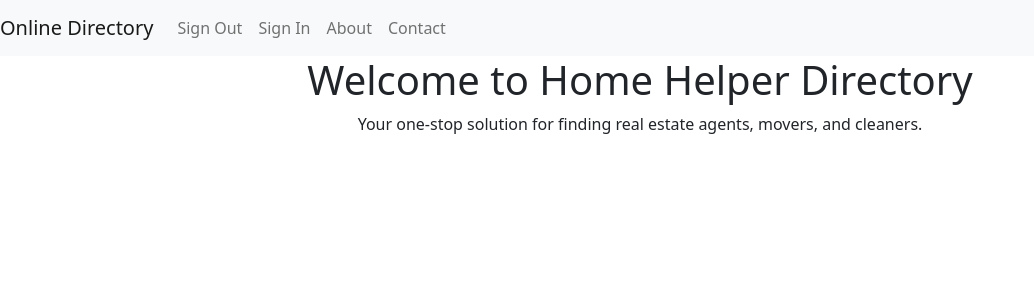
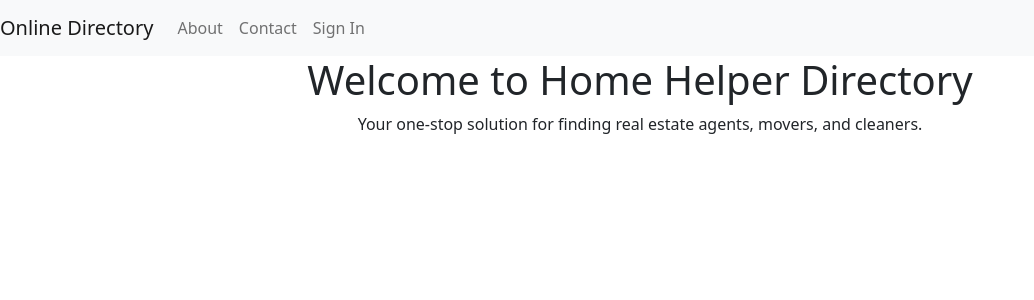
Before and after one commit to samlan24/online-directory, a Flask app: page /about in a window 1280 px wide. Shown: the top 300 px of the page, without its empty margins (0-1034 px from the left). Run offline with Flask 3, Linux system fonts and the light colour scheme; some libraries are stand-ins or nearby versions.

Commit message:
adding stlyes to navbar?

```diff
--- a/app/templates/base.html
+++ b/app/templates/base.html
@@ -11,25 +11,23 @@
         <a class="navbar-brand" href="{{ url_for('main.index') }}">Online Directory</a>
         <div class="collapse navbar-collapse">
             <ul class="navbar-nav mr-auto">
-
+                <li class="nav-item">
+                    <a class="nav-link" href="{{ url_for('main.about') }}">About</a>
+                </li>
+                <li class="nav-item">
+                    <a class="nav-link" href="{{ url_for('main.contact') }}">Contact</a>
+                </li>
+            </ul>
+            <ul class="navbar-nav ml-auto">
+                {% if current_user.is_authenticated %}
                 <li class="nav-item">
                     <a class="nav-link" href="{{ url_for('auth.logout') }}">Sign Out</a>
-                </li>
-                {% if current_user.is_authenticated %}
-                <li class="nav-item">
-                    <a class="nav-link" href="{{ url_for('auth.logout') }}">Sign out</a>
                 </li>
                 {% else %}
                 <li class="nav-item">
                     <a class="nav-link" href="{{ url_for('auth.login') }}">Sign In</a>
                 </li>
                 {% endif %}
-                <li class="nav-item">
-                    <a class="nav-link" href="{{ url_for('main.about') }}">About</a>
-                </li>
-                <li class="nav-item">
-                    <a class="nav-link" href="{{ url_for('main.contact') }}">Contact</a>
-                </li>
             </ul>
         </div>
     </nav>
```
